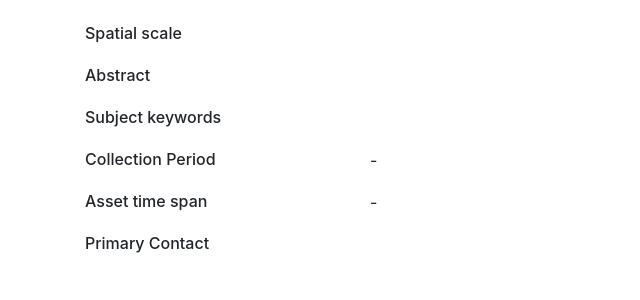
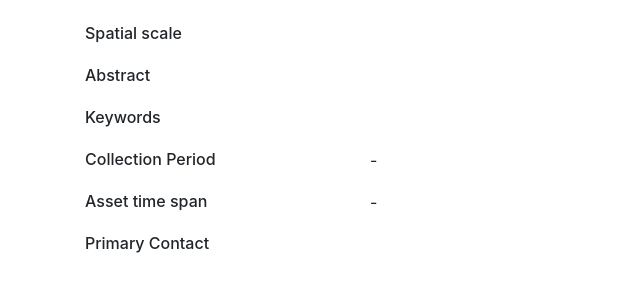
Before and after one commit to thoufer/mbp-metadatacatalog, a Django app: template asset/templates/asset_detail.html in a window 1280 px wide. Shown: the part 320-620 px from the top of the page, without its empty margins (0-640 px from the left). Run offline with Django 3.2, Linux system fonts and the light colour scheme; the template is opened without the code that fills it, so the values that code supplies are empty; some libraries are stand-ins or nearby versions.

Commit message:
Unify label for subject_taglist (Closes #66)
In the create view it was labeled as Subject keywords, while in the
detail view it was labeled as description keywords.  Change to just
keywords

```diff
--- a/asset/models.py
+++ b/asset/models.py
@@ -189,7 +189,7 @@ class Asset(models.Model):
         choices=month_choices)
     subject_tags = TaggableManager(through=TaggedSubject,
         related_name='subject_tags',
-        verbose_name=_('Description keywords'),
+        verbose_name=_('Keywords'),
         help_text=_('Select all that apply. Additional keywords can be created by typing '
                     'the desired keyword, followed by selecting it from the menu or &lt;Enter&gt;.')
         )
--- a/asset/templates/asset_detail.html
+++ b/asset/templates/asset_detail.html
@@ -60,7 +60,7 @@
         <div class="col-9">{{ asset.description }}</div>
     </div>
     <div class="row row-grid">
-        <div class="col-3"><h6>Subject keywords</h6></div>
+        <div class="col-3"><h6>Keywords</h6></div>
         <div class="col-9">
               {{ asset.subject_taglist }}
         </div>
```
